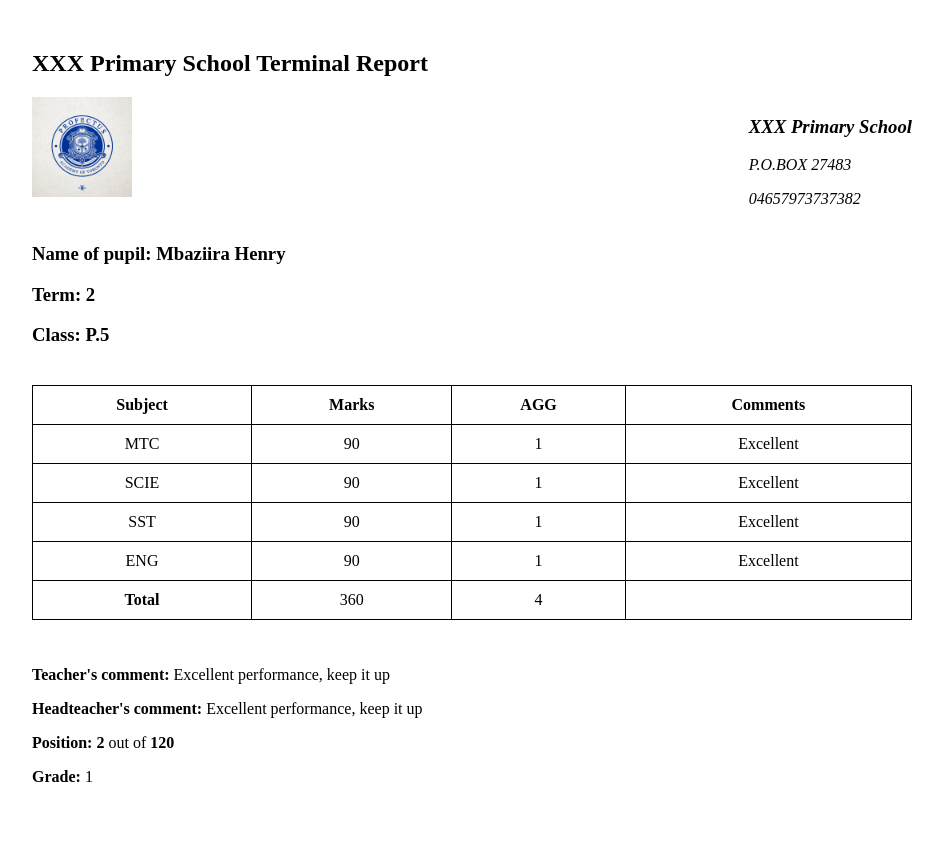
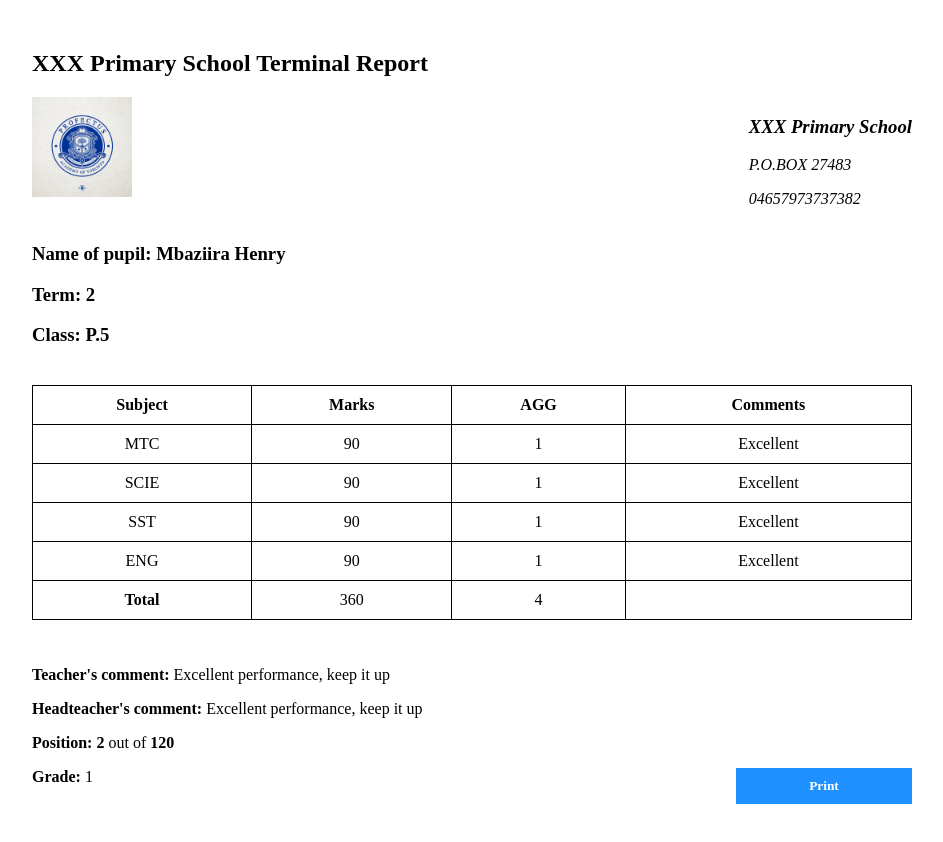
Before and after one commit to NashibJr/report-making-app, a React (Create React App) app: page / in a window 1280 px wide. Shown: the top 842 px of the page, without its empty margins (178-1121 px from the left). Built offline with nearby package versions, Linux system fonts and the light colour scheme.

Commit message:
Adding and styling the print button

```diff
--- a/src/forms/reportCard.js
+++ b/src/forms/reportCard.js
@@ -72,7 +72,10 @@ const ReportCard = () => {
           <strong>120</strong>
         </p>
         <p>
-          <strong>Grade:</strong> 1
+          <span>
+            <strong>Grade:</strong> 1
+          </span>
+          <button type="button">Print</button>
         </p>
       </div>
     </div>
--- a/src/index.js
+++ b/src/index.js
@@ -1,14 +1,18 @@
 import React from "react";
 import ReactDOM from "react-dom/client";
+import { Provider } from "react-redux";
 import App from "./App";
+import { store } from "./redux/app/store";
 import reportWebVitals from "./reportWebVitals";
 import "./styles/report.css";
 
 const root = ReactDOM.createRoot(document.getElementById("root"));
 root.render(
-  <React.StrictMode>
-    <App />
-  </React.StrictMode>
+  <Provider store={store}>
+    <React.StrictMode>
+      <App />
+    </React.StrictMode>
+  </Provider>
 );
 
 // If you want to start measuring performance in your app, pass a function
--- /dev/null
+++ b/src/redux/app/store.js
@@ -0,0 +1,8 @@
+import { configureStore } from "@reduxjs/toolkit";
+import puiplsSlice from "../features/puipils/pupilsSlice";
+
+export const store = configureStore({
+  reducer: {
+    pupils: puiplsSlice.reducer,
+  },
+});
--- /dev/null
+++ b/src/redux/features/puipils/pupilsSlice.js
@@ -0,0 +1,10 @@
+import { createSlice } from "@reduxjs/toolkit";
+
+const initialState = [];
+const puiplsSlice = createSlice({
+  name: "pupils",
+  initialState,
+  reducers: {},
+});
+
+export default puiplsSlice;
--- a/src/styles/report.css
+++ b/src/styles/report.css
@@ -75,3 +75,16 @@ form button {
 .remarks-content {
       margin-top: 30px;
 }
+.remarks-content p:last-child {
+      display: flex;
+      justify-content: space-between;
+}
+.remarks-content p:last-child button {
+      background-color: dodgerblue;
+      color: #fff;
+      font-family: century gothic;
+      padding: 10px;
+      width: 20%;
+      border: none;
+      font-weight: bold;
+}
```
